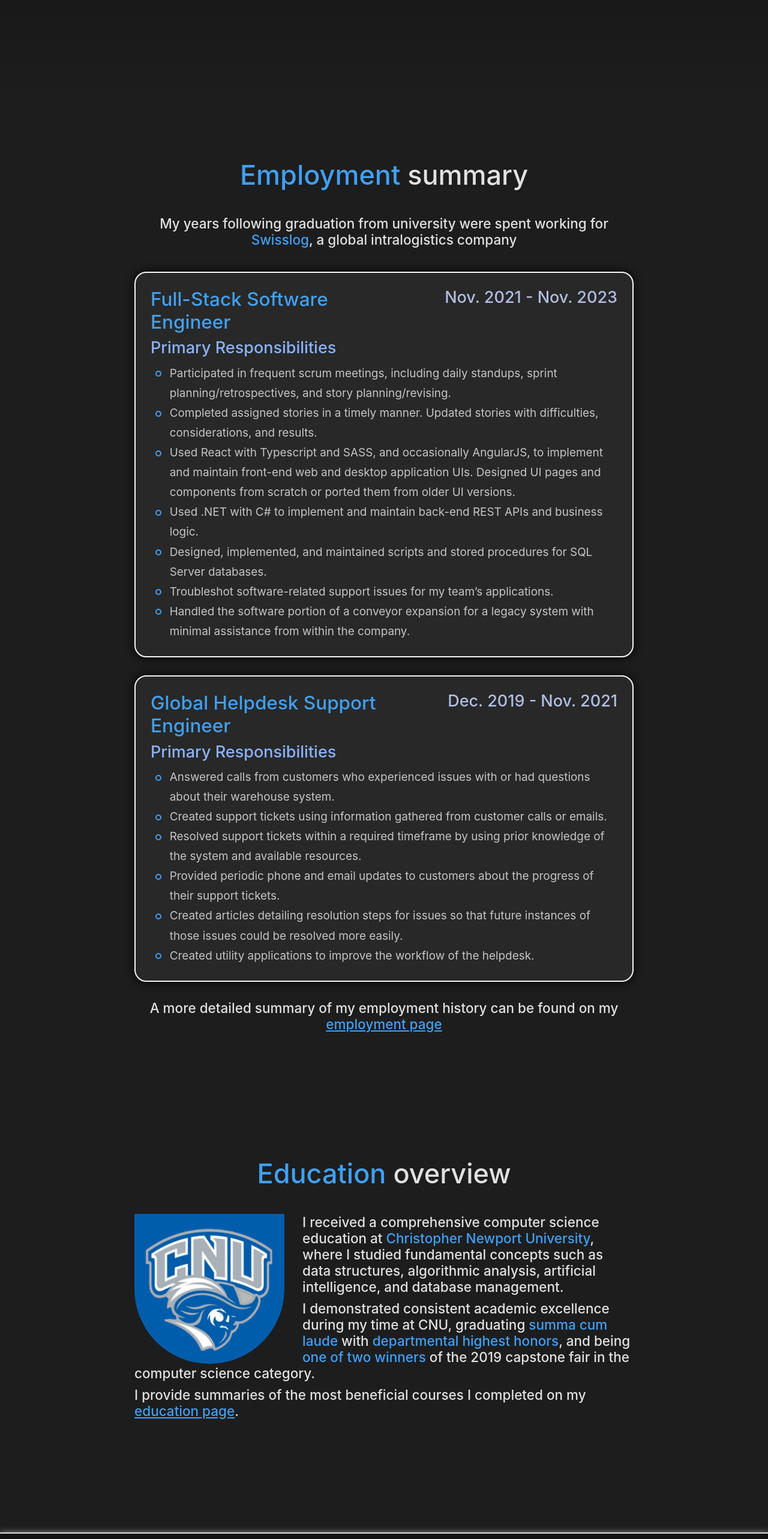
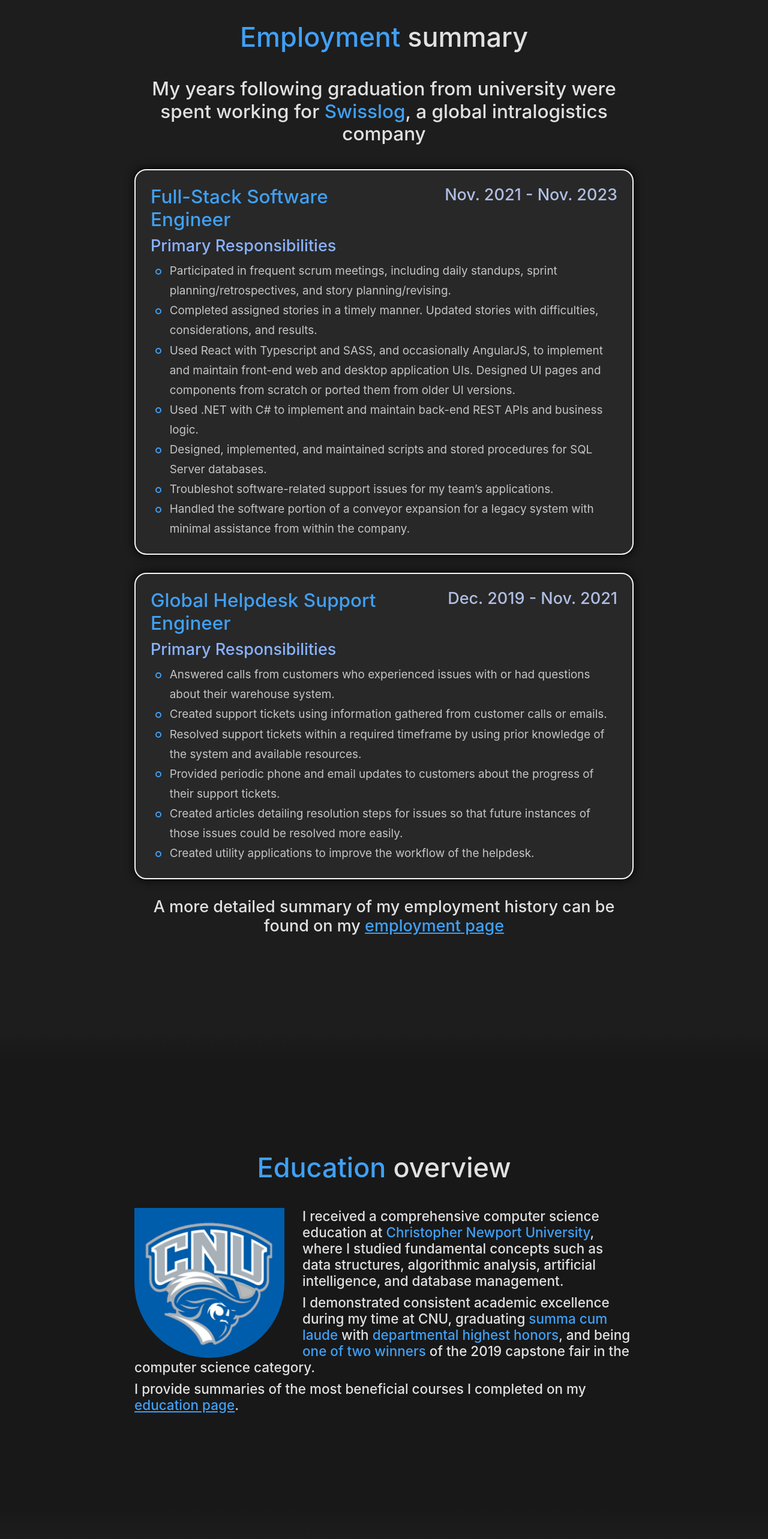
Before and after one commit to Dylan-Dotti/React-Portfolio-Website, a React (Create React App) app: page / in a window 1280 px wide. Shown: the part 4160-6726 px from the top of the page at 60% size. Built offline with nearby package versions, Linux system fonts and the light colour scheme.

Commit message:
Add ai tools and contact sections

```diff
--- a/src/Components/About/about.scss
+++ b/src/Components/About/about.scss
@@ -3,10 +3,42 @@
 
 #about {
     flex: 1;
-    padding: 80px 0;
+    //padding: 80px 0;
+
 
     .content-section {
-        padding: 100px 0;
+        padding: 150px 0;
+    }
+
+    .gradient-section {
+        height: 50px;
+
+        &.gradient-1 {
+            background-image: linear-gradient($main-background, $main-background-dark);
+
+            & + .content-section {
+                background-color: $main-background-dark;
+            }
+        }
+
+        &.gradient-2 {
+            background-image: linear-gradient($main-background-dark, $main-background);
+        }
+    }
+
+    .section-title {
+        text-align: center;
+        margin-bottom: 40px;
+    }
+
+    .profile-picture {
+        margin-top: 20px;
+        width: 300px;
+        height: 300px;
+        border-radius: 50%;
+
+        background-size: cover;
+        background-position: 50% 30%;
     }
 
     .intro-section {
@@ -27,22 +59,6 @@
             h1 {
                 font-size: 3.5rem;
             }
-        }
-    }
-
-    .gradient-section {
-        height: 200px;
-
-        &.gradient-1 {
-            background-image: linear-gradient($main-background, $main-background-dark);
-
-            & + .content-section {
-                background-color: $main-background-dark;
-            }
-        }
-
-        &.gradient-2 {
-            background-image: linear-gradient($main-background-dark, $main-background);
         }
     }
 
@@ -209,18 +225,22 @@
 
     }
 
-    .section-title {
-        text-align: center;
-        margin-bottom: 40px;
+    .ai-tools-section {
+
+        img {
+            border: 2px solid whitesmoke;
+            border-radius: 20px;
+        }
     }
 
-    .profile-picture {
-        margin-top: 20px;
-        width: 300px;
-        height: 300px;
-        border-radius: 50%;
+    .contact-section {
 
-        background-size: cover;
-        background-position: 50% 30%;
+        .contact-form-wrapper {
+            @extend .light-background-outline-panel;
+            width: 80%;
+            margin: 0 auto;
+        }
     }
+
+
 }
--- a/src/Components/About/index.tsx
+++ b/src/Components/About/index.tsx
@@ -8,6 +8,7 @@ import getTechIcons from "../../IconSources/tech-icons";
 import projectData from "../../Data/ProjectData";
 import { Link } from "react-router-dom";
 import { HashLink } from "react-router-hash-link";
+import ContactForm from "../ContactForm";
 
 
 const About: React.FC = () => {
@@ -232,9 +233,9 @@ const About: React.FC = () => {
                     </ScrollFadeInSection>
 
                     <ScrollFadeInSection durationMS={appConstants.fadeInDurationMS} delayMS={150}>
-                        <h5 className="overview">
+                        <h3 className="overview">
                             My years following graduation from university were spent working for <span className="primary-color-text">Swisslog</span>, a global intralogistics company
-                        </h5>
+                        </h3>
                     </ScrollFadeInSection>
 
                     {/* Summarize swisslog jobs? */}
@@ -273,16 +274,16 @@ const About: React.FC = () => {
                             </ul>
                         </ScrollFadeInSection>
 
-                        <h5 className="text-center">
+                        <h4 className="text-center">
                             A more detailed summary of my employment history can be found on my <Link to="/employment">employment page</Link>
-                        </h5>
+                        </h4>
                     </div>
 
 
                 </div>
             </div>
 
-            <div className="gradient-section-1"></div>
+            <div className="gradient-section gradient-1"></div>
 
             {/* Education summary */}
             <div className="content-section education-section">
@@ -316,9 +317,45 @@ const About: React.FC = () => {
                 </div>
             </div>
 
-            <div className="gradient-section-2"></div>
+            <div className="gradient-section gradient-2"></div>
+
+            <div className="content-section ai-tools-section">
+                <div className="content-container">
+                    <ScrollFadeInSection durationMS={appConstants.fadeInDurationMS} delayMS={150}>
+                        <h3 className="section-title">
+                            I utilize modern AI tools like <span className="primary-color-text">ChatGPT</span> and <span className="primary-color-text">Copilot</span> to boost my productivity
+                        </h3>
+                    </ScrollFadeInSection>
+
+                    <div className="two-even-column-grid">
+                        <div className="left-column">
+                            <img src="img/AITools/chatGPT_1.jpg" alt="" />
+                        </div>
+                        <div className="right-column">
+                            <img src="img/AITools/copilot.png" alt="" />
+                        </div>
+                    </div>
+                </div>
+            </div>
+
+            <div className="gradient-section gradient-1"></div>
 
             {/* Contact section */}
+
+            <div className="content-section contact-section">
+                <div className="content-container">
+                    <ScrollFadeInSection durationMS={appConstants.fadeInDurationMS} delayMS={150}>
+                        <h3 className="section-title">
+                            If you have <span className="primary-color-text">questions</span>, <span className="primary-color-text">feedback</span>, or would like to <span className="primary-color-text">discuss a development role</span>, I can be contacted via any of these methods
+                        </h3>
+
+                        <div className="contact-form-wrapper light-to-dark-gradient-panel">
+                            <ContactForm />
+                        </div>
+                    </ScrollFadeInSection>
+
+                </div>
+            </div>
 
         </div>
     );
```
